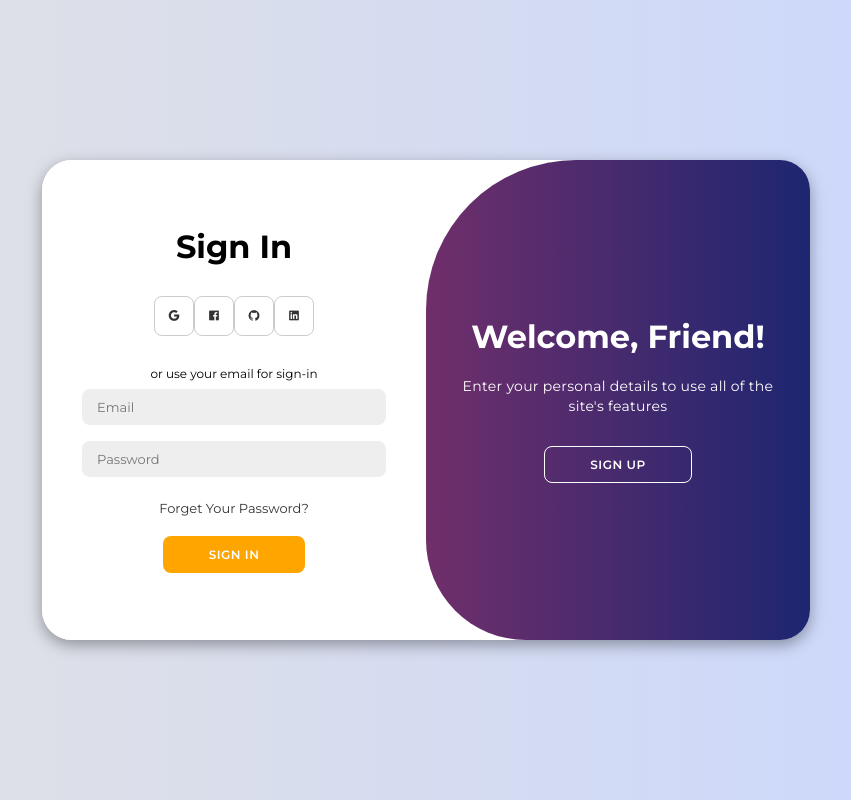
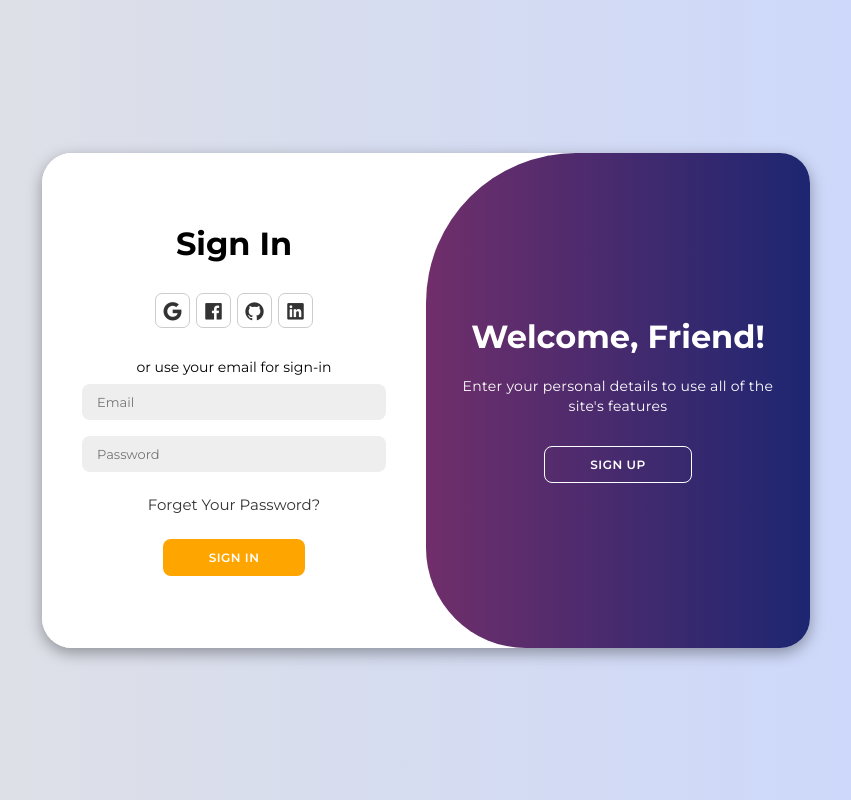
Before and after one commit to pradnesh7222/CRM-Project, a React (Create React App) app: page / in a window 1280 px wide. Shown: the whole page, without its empty margins (214-1065 px from the left). Built offline with nearby package versions, Linux system fonts and the light colour scheme.

Commit message:
made lead form absolute

```diff
--- a/src/app/Pages/Dashboard/Dashboard.jsx
+++ b/src/app/Pages/Dashboard/Dashboard.jsx
@@ -24,14 +24,19 @@ const Dashboard = () => {
         </div>
         <div className="dashboard_right">
         <div className="dashboard_right_upper">
-          <button onClick={() => setIsVisible(!isVisible)}>+ Create Lead</button>
+          <button onClick={() => setIsVisible(true)}>+ Create Lead</button>
           <div className="search-btn ">
           <input type="search"  placeholder='search'   />
           <i class="ri-search-line"></i>
           </div>
         </div>
          <div className="dashboard_right_table">
+
+          <h1>table heading</h1>
+            {
+              isVisible &&
               <LeadForm isVisible={isVisible} setIsVisible={setIsVisible}/>
+            }
          </div>
          </div>
     </div>
--- a/src/app/Pages/Dashboard/Dashboard.scss
+++ b/src/app/Pages/Dashboard/Dashboard.scss
@@ -110,18 +110,14 @@
                         color: white;
                     }
                 }
-
-
-
             }
         }
 
         &_table{
             display: flex;
             justify-content: center;
-
+            position:relative;
             width: 98%;
-            // padding: 18vw;
             box-shadow: rgba(0, 0, 0, 0.25) 0px 54px 55px, rgba(0, 0, 0, 0.12) 0px -12px 30px, rgba(0, 0, 0, 0.12) 0px 4px 6px, rgba(0, 0, 0, 0.17) 0px 12px 13px, rgba(0, 0, 0, 0.09) 0px -3px 5px;
         }
     }
--- a/src/app/Pages/SignIn/SignIn.jsx
+++ b/src/app/Pages/SignIn/SignIn.jsx
@@ -13,10 +13,11 @@ const SignIn = () => {
     password_confirm: '',
   });
 
-  // State for error message
+  // State for error messages
   const [error, setError] = useState('');
 
   const emailRegex = /^[^\s@]+@[^\s@]+\.[^\s@]+$/;
+  const passwordRegex = /^(?=.*[A-Za-z])(?=.*[!@#$%^&*])[A-Za-z\d!@#$%^&*]{8,}$/;
 
   // Handle form input change
   const handleInputChange = (e) => {
@@ -42,24 +43,27 @@ const SignIn = () => {
   const handleSignUpSubmit = (e) => {
     e.preventDefault();
 
-
-
     // Check if passwords match
     if (formData.password !== formData.password_confirm) {
       setError('Passwords do not match!');
       return;
     }
 
-    // console.log('Sign Up Data:', formData);
+    // Check if the password meets the criteria
+    if (!passwordRegex.test(formData.password)) {
+      setError('Password should contain 8 character and atleast 1 letter and symbol');
+      return;
+    }
+
+    // Check if email is valid
     if (!emailRegex.test(formData.email)) {
       setError('Invalid email format!');
       return;
     }
-    // Log the form data to the console if passwords match
+
+    // Log the form data to the console if all validations pass
     console.log('Sign Up Data:', formData);
   };
-
-
 
   // Handle form submission for Sign In
   const handleSignInSubmit = (e) => {
@@ -109,7 +113,7 @@ const SignIn = () => {
               onChange={handleInputChange}
               required
             />
-            {error && <p style={{ color: 'red' }}>{error}</p>} {/* Display error message */}
+            {error && <p className='validpass' style={{ color: 'red' }}>{error}</p>} {/* Display error message */}
             <button type="submit">Sign Up</button>
           </form>
         </div>
@@ -118,7 +122,7 @@ const SignIn = () => {
           <form onSubmit={handleSignInSubmit}>
             <h1>Sign In</h1>
             <div className="social-icons">
-              <a href="#" className="icon"><i className="ri-google-fill"></i></a>
+              <a href="#" className="icon"><i className="ri-google-fill "></i></a>
               <a href="#" className="icon"><i className="ri-facebook-box-fill"></i></a>
               <a href="#" className="icon"><i className="ri-github-fill"></i></a>
               <a href="#" className="icon"><i className="ri-linkedin-box-fill"></i></a>
--- a/src/app/Pages/SignIn/SignIn.scss
+++ b/src/app/Pages/SignIn/SignIn.scss
@@ -24,7 +24,7 @@
   overflow: hidden;
   width: 768px;
   max-width: 100%;
-  min-height: 480px;
+  min-height: 495px;
 
   p {
     font-size: 14px;
@@ -33,15 +33,22 @@
     margin: 20px 0;
   }
 
+  .validpass{
+    font-size: 12px;
+    line-height: 15px;
+    letter-spacing: 0.3px;
+    margin: 10px 0;
+  }
+
   span {
-    font-size: 12px;
+    font-size: 14px;
   }
 
   a {
     color: #333;
-    font-size: 13px;
+    font-size: 15px;
     text-decoration: none;
-    margin: 15px 0 10px;
+    margin: 15px 0 15px;
   }
 
   button {
@@ -138,9 +145,10 @@
     display: inline-flex;
     justify-content: center;
     align-items: center;
-    margin: 0 0;
-    width: 40px;
-    height: 40px;
+    margin: 0 3px;
+    width: 35px;
+    height: 35px;
+    font-size:22px ;
   }
 }
 
--- a/src/app/components/LeadForm/LeadForm.jsx
+++ b/src/app/components/LeadForm/LeadForm.jsx
@@ -1,9 +1,11 @@
 import React, { useState } from "react";
 import "./LeadForm.scss";
 
-const LeadForm = ({ isVisible, setIsVisible }) => {
+const LeadForm = (isVisible,setIsVisible) => {
   const phoneRegex = /^[0-9]{10}$/;
   const emailRegex = /^[^\s@]+@[^\s@]+\.[^\s@]+$/;
+
+
 
   // Separate state for handling errors
   const [error, setError] = useState({
@@ -38,6 +40,7 @@ const LeadForm = ({ isVisible, setIsVisible }) => {
       ...error,
       [name]: "",
     });
+
   };
 
   // Handle form submission
@@ -46,7 +49,16 @@ const LeadForm = ({ isVisible, setIsVisible }) => {
 
     // Basic validation
     let hasError = false;
-    let newError = { ...error };
+
+    let newError = {
+      firstName: "",
+    lastName: "",
+    email: "",
+    phone: "",
+    company: "",
+    status: "",
+      // ...error
+    };
 
     // Check for empty fields
     for (const key in formData) {
@@ -79,8 +91,9 @@ const LeadForm = ({ isVisible, setIsVisible }) => {
   };
 
   return (
-    <div className="leadform">
-      <form>
+
+    <div className="leadform" style={{ display: isVisible ? "block" : "none", position:"absolute" }}>
+      <form onSubmit={handleSubmit} >
         <h1>Enter Details</h1>
 
         <span>First Name</span>
--- a/src/app/components/LeadForm/LeadForm.scss
+++ b/src/app/components/LeadForm/LeadForm.scss
@@ -4,7 +4,7 @@
     border-radius: 10px;
     box-shadow: rgba(0, 0, 0, 0.24) 0px 3px 8px;
     margin: 1.5vh;
-    // display: none;
+    // display: none;;
 
 
         form{
```
